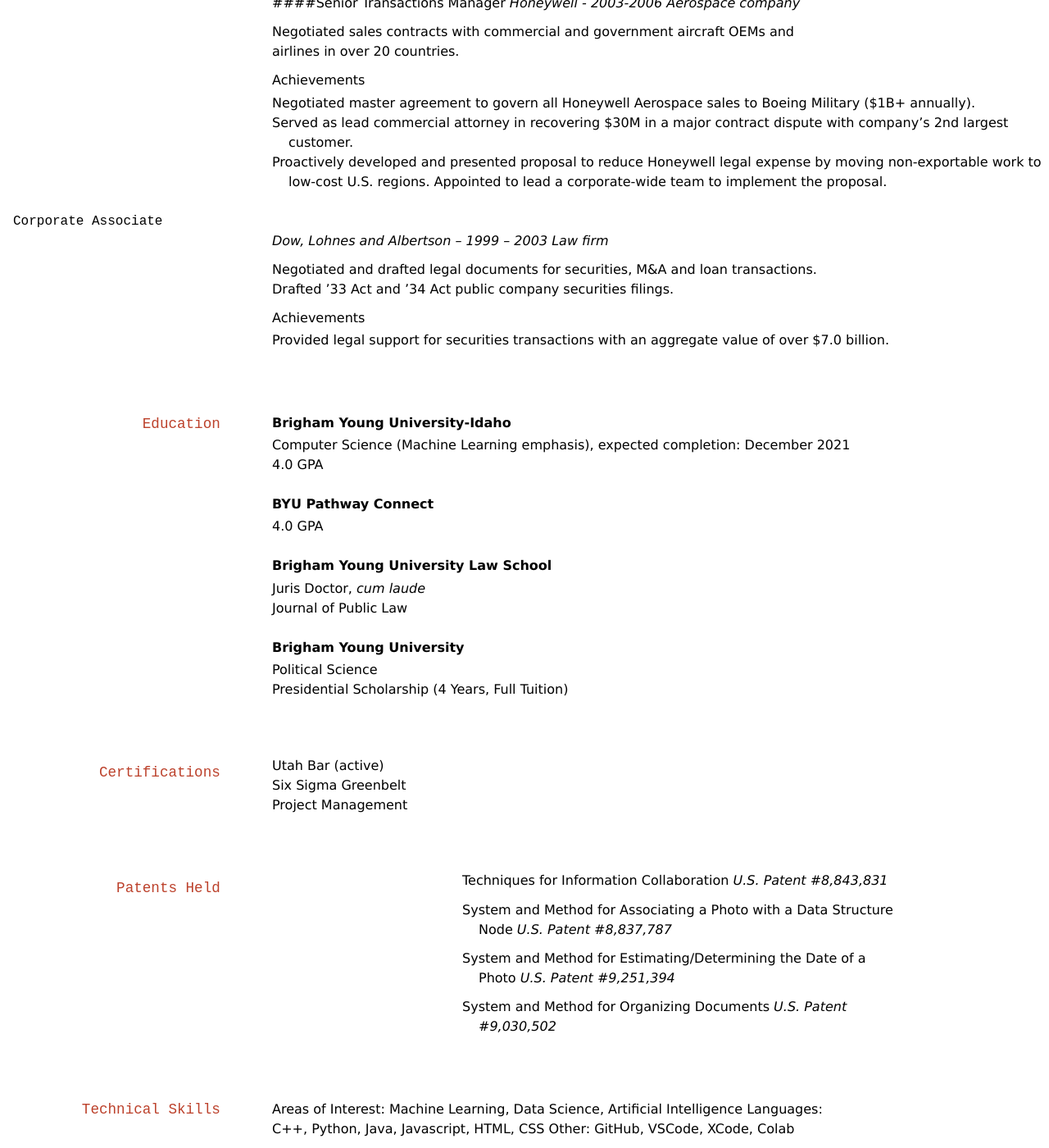
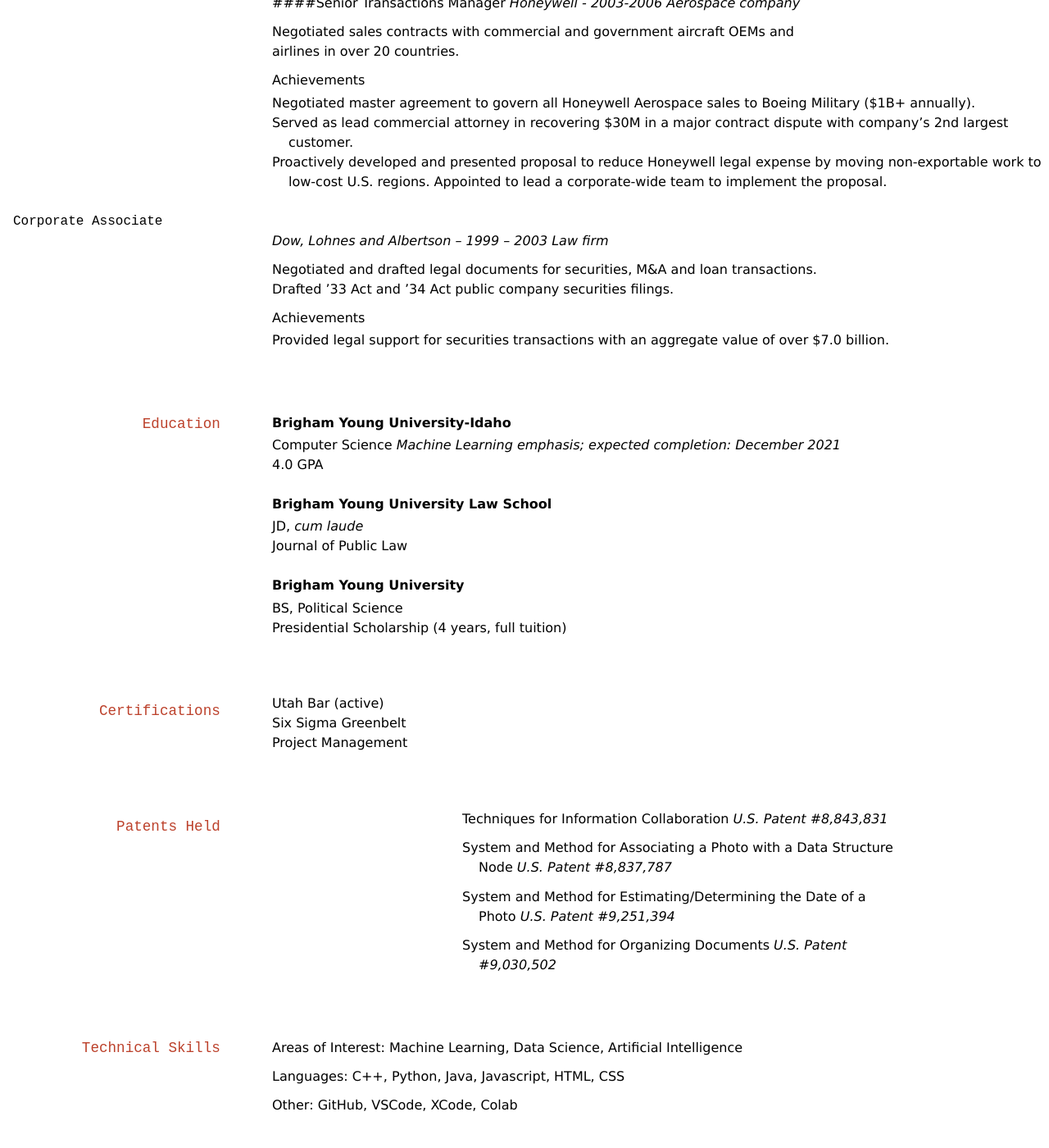
Before and after one commit to chrisbrookhart/Brookhart-resume, a Jekyll site: the page built from docs/index.md, in a window 1280 px wide and 1400 px high, scrolled down 1475 px. Shown: the whole window at 82% size. Built offline with Jekyll 4.4.1, drawn with Linux system fonts in a browser that asks for light colours; after the commit the page ends 2846 px from its top, so only the background shows below that.

Commit message:
Minor edits

```diff
--- a/docs/index.md
+++ b/docs/index.md
@@ -84,23 +84,19 @@ Achievements
 
 __Brigham Young University-Idaho__
 
-- Computer Science (Machine Learning emphasis), expected completion: December 2021
-- 4.0 GPA
-
-
-__BYU Pathway Connect__
-
+- Computer Science
+_Machine Learning emphasis; expected completion: December 2021_
 - 4.0 GPA
 
 __Brigham Young University Law School__
 
-- Juris Doctor, _cum laude_
+- JD, _cum laude_
 - Journal of Public Law
 
 __Brigham Young University__
 
-- Political Science
-- Presidential Scholarship (4 Years, Full Tuition)
+- BS, Political Science
+- Presidential Scholarship (4 years, full tuition)
 
 
 
@@ -127,7 +123,9 @@ __Brigham Young University__
 ## Technical Skills
 
 Areas of Interest: Machine Learning, Data Science, Artificial Intelligence
+
 Languages: C++, Python, Java, Javascript, HTML, CSS
+
 Other: GitHub, VSCode, XCode, Colab
 
 <!-- ### Footer
```
